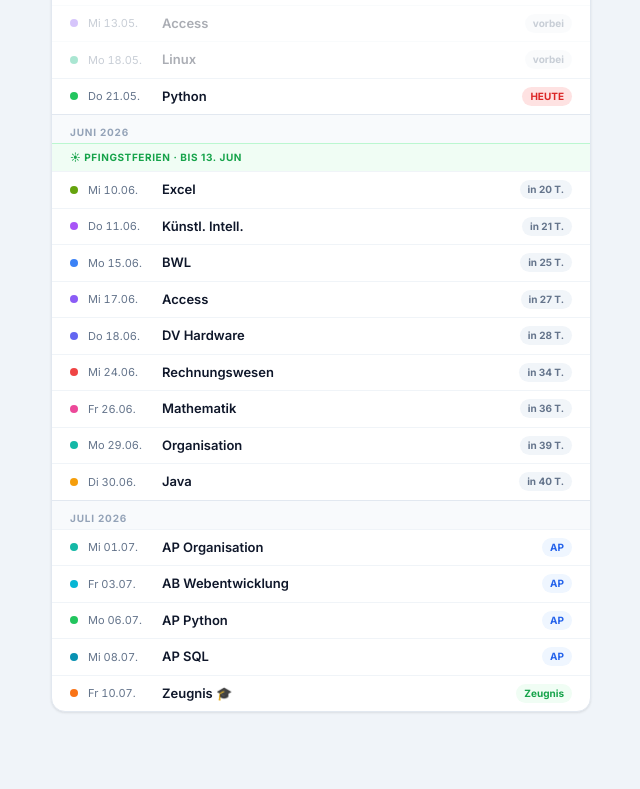
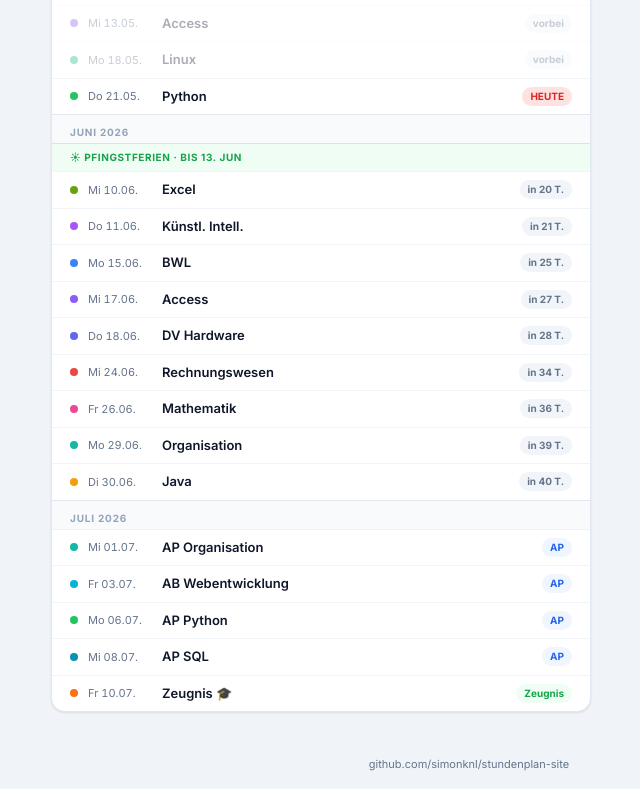
Before and after one commit to simonknl/stundenplan-site, a plain HTML site: page klausurenplan.html in a window 1280 px wide. Shown: the part 1122-1911 px from the top of the page, without its empty margins (171-811 px from the left). Before the commit the page ends 1858 px from the top, so only its background shows below. Drawn offline with nearby package versions, Linux system fonts and the light colour scheme.

Commit message:
link zum repository im footer, github pages

```diff
--- a/klausurenplan.html
+++ b/klausurenplan.html
@@ -92,6 +92,9 @@ a{color:var(--blue);text-decoration:none}a:hover{text-decoration:underline}
 .sc-exc{--sc:#65a30d}.sc-ki{--sc:#a855f7}.sc-wima{--sc:#f43f5e}.sc-inv{--sc:#0ea5e9}
 .sc-voc{--sc:#fb923c}.sc-sql{--sc:#0891b2}.sc-geo{--sc:#78716c}.sc-phy{--sc:#7c3aed}
 .sc-sowe{--sc:#84cc16}.sc-zzz{--sc:#94a3b8}
+footer{text-align:center;padding:20px 0 16px;font-size:11px;color:var(--subtle)}
+footer a{color:var(--muted);text-decoration:none}
+footer a:hover{color:var(--text)}
 </style>
 </head>
 <body>
@@ -321,5 +324,8 @@ applyTheme();
 renderAll();
 lucide.createIcons();
 </script>
+<footer>
+  <a href="https://github.com/simonknl/stundenplan-site" target="_blank" rel="noopener">github.com/simonknl/stundenplan-site</a>
+</footer>
 </body>
 </html>
```
Also changed, not shown: index.html (+4 -0 lines), notenrechner.html (+6 -0 lines), stundenplan.html (+6 -0 lines).
